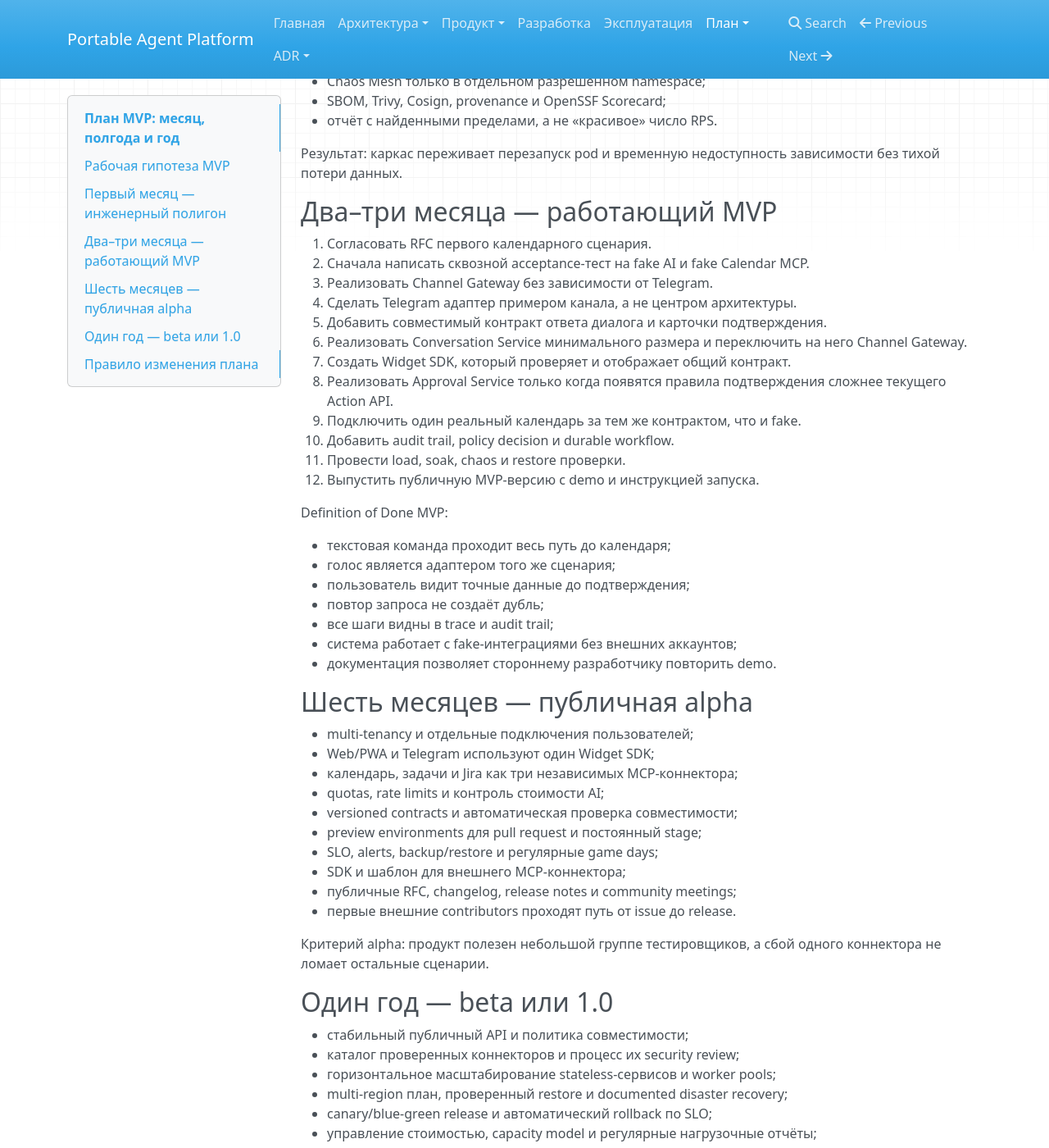
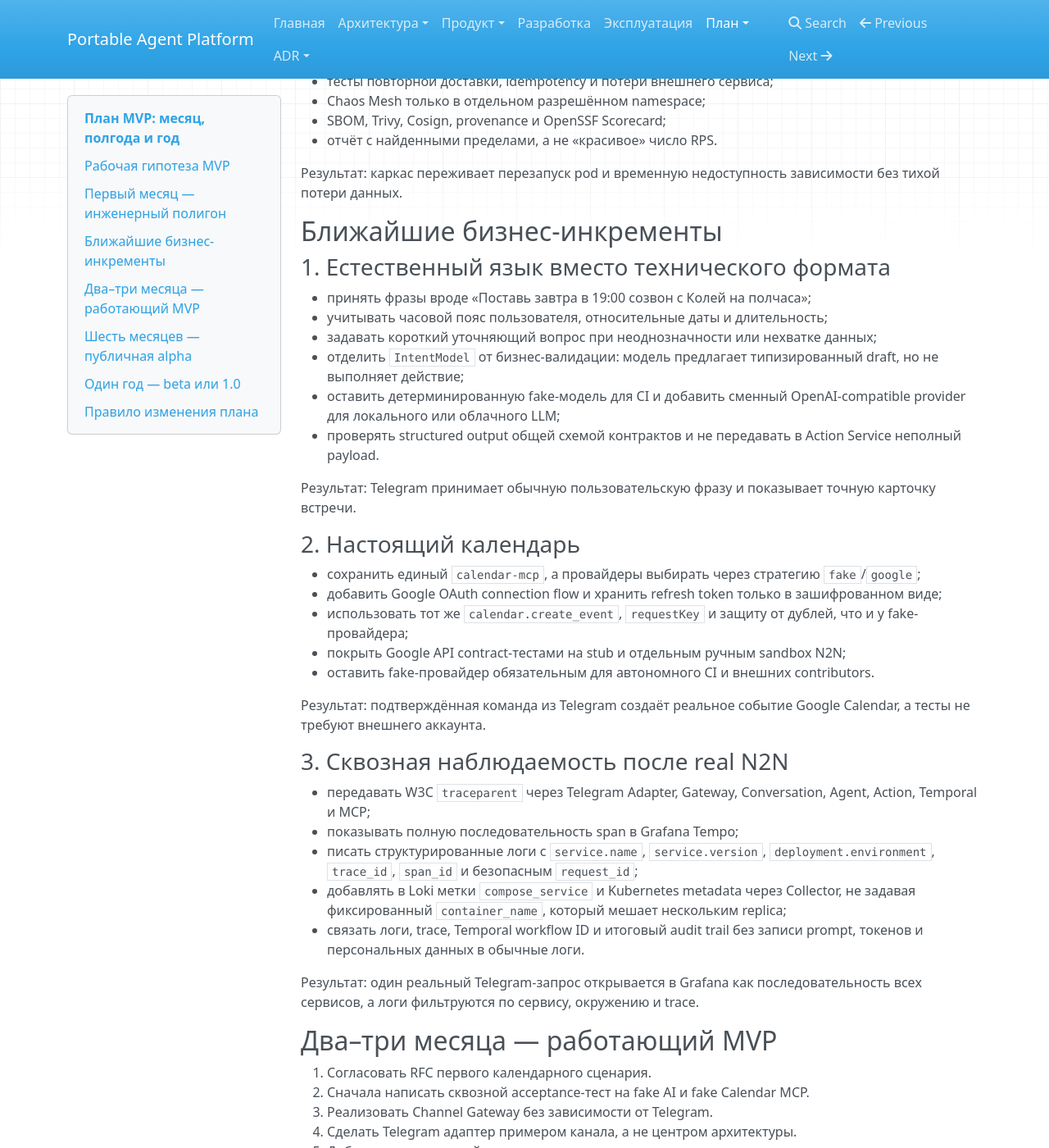
Before and after one commit to portable-agent/platform, an MkDocs documentation site: the page built from docs/delivery/MVP_ROADMAP.md, in a window 1280 px wide and 1400 px high, scrolled down 1411 px. Shown: the whole window at 82% size. Built offline with MkDocs 1.6.1, drawn with Linux system fonts in a browser that asks for light colours; nearby versions of some CDN libraries; some of the changed text lies outside the part shown.

Commit message:
docs: plan natural language and real calendar

```diff
--- a/docs/delivery/MVP_ROADMAP.md
+++ b/docs/delivery/MVP_ROADMAP.md
@@ -10,8 +10,9 @@
 
 Правила первого сценария подтверждены. Начинаем с `fake-calendar`; обязательны название, начало, конец
 и часовой пояс; создание всегда требует явного подтверждения. Описание и участники необязательны.
-Выбор AI-модели, speech-to-text и настоящего календаря остаётся отдельным решением после сквозного
-теста.
+Fake-сценарий и настоящий Telegram уже доказали транспортный путь. Следующие продуктовые решения —
+разбор естественного языка и подключение настоящего календаря. Speech-to-text остаётся следующим
+адаптером того же текстового сценария.
 
 Переводы денег не входят в MVP. До отдельного threat model они доступны только как будущие
 `read-only` или `simulation` сценарии.
@@ -62,6 +63,45 @@
 - отчёт с найденными пределами, а не «красивое» число RPS.
 
 Результат: каркас переживает перезапуск pod и временную недоступность зависимости без тихой потери данных.
+
+## Ближайшие бизнес-инкременты
+
+### 1. Естественный язык вместо технического формата
+
+- принять фразы вроде «Поставь завтра в 19:00 созвон с Колей на полчаса»;
+- учитывать часовой пояс пользователя, относительные даты и длительность;
+- задавать короткий уточняющий вопрос при неоднозначности или нехватке данных;
+- отделить `IntentModel` от бизнес-валидации: модель предлагает типизированный draft, но не выполняет действие;
+- оставить детерминированную fake-модель для CI и добавить сменный OpenAI-compatible provider для локального
+  или облачного LLM;
+- проверять structured output общей схемой контрактов и не передавать в Action Service неполный payload.
+
+Результат: Telegram принимает обычную пользовательскую фразу и показывает точную карточку встречи.
+
+### 2. Настоящий календарь
+
+- сохранить единый `calendar-mcp`, а провайдеры выбирать через стратегию `fake`/`google`;
+- добавить Google OAuth connection flow и хранить refresh token только в зашифрованном виде;
+- использовать тот же `calendar.create_event`, `requestKey` и защиту от дублей, что и у fake-провайдера;
+- покрыть Google API contract-тестами на stub и отдельным ручным sandbox N2N;
+- оставить fake-провайдер обязательным для автономного CI и внешних contributors.
+
+Результат: подтверждённая команда из Telegram создаёт реальное событие Google Calendar, а тесты не требуют
+внешнего аккаунта.
+
+### 3. Сквозная наблюдаемость после real N2N
+
+- передавать W3C `traceparent` через Telegram Adapter, Gateway, Conversation, Agent, Action, Temporal и MCP;
+- показывать полную последовательность span в Grafana Tempo;
+- писать структурированные логи с `service.name`, `service.version`, `deployment.environment`, `trace_id`,
+  `span_id` и безопасным `request_id`;
+- добавлять в Loki метки `compose_service` и Kubernetes metadata через Collector, не задавая фиксированный
+  `container_name`, который мешает нескольким replica;
+- связать логи, trace, Temporal workflow ID и итоговый audit trail без записи prompt, токенов и персональных
+  данных в обычные логи.
+
+Результат: один реальный Telegram-запрос открывается в Grafana как последовательность всех сервисов, а логи
+фильтруются по сервису, окружению и trace.
 
 ## Два–три месяца — работающий MVP
 
```
Also changed, not shown: docs/delivery/CURRENT_STATUS.md (+10 -6 lines).
